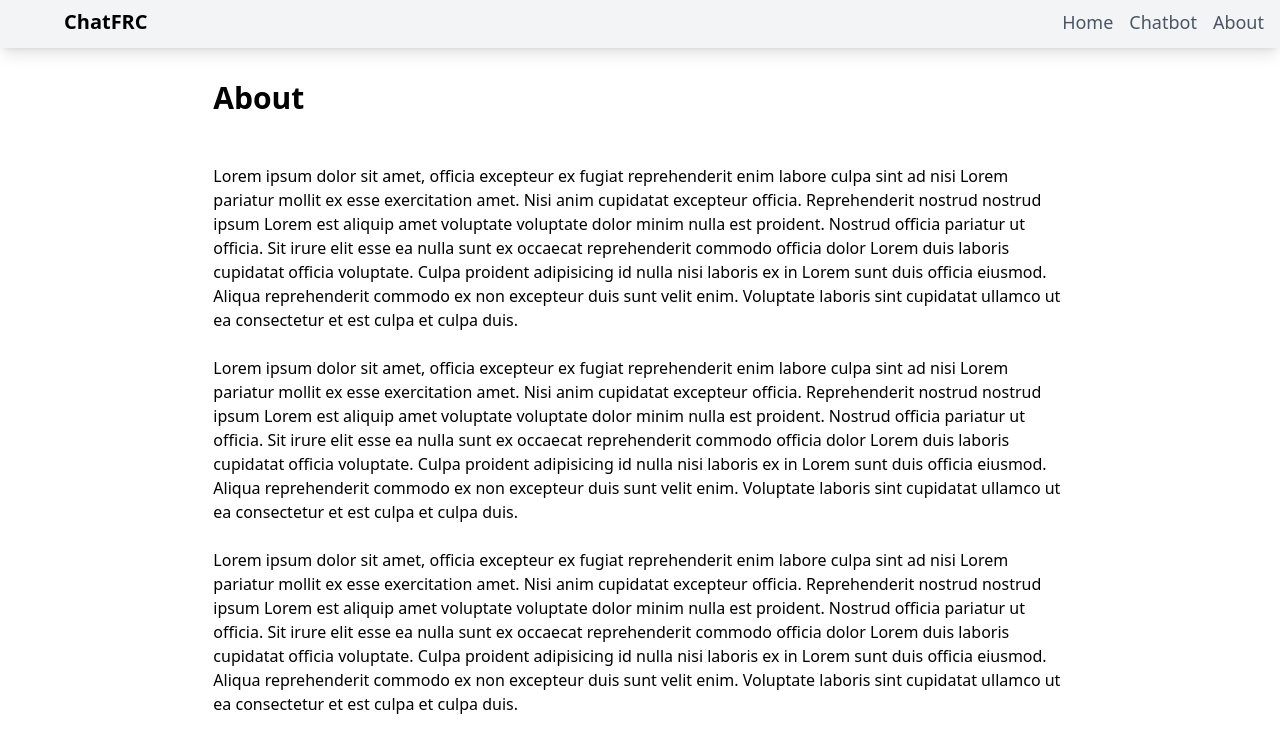
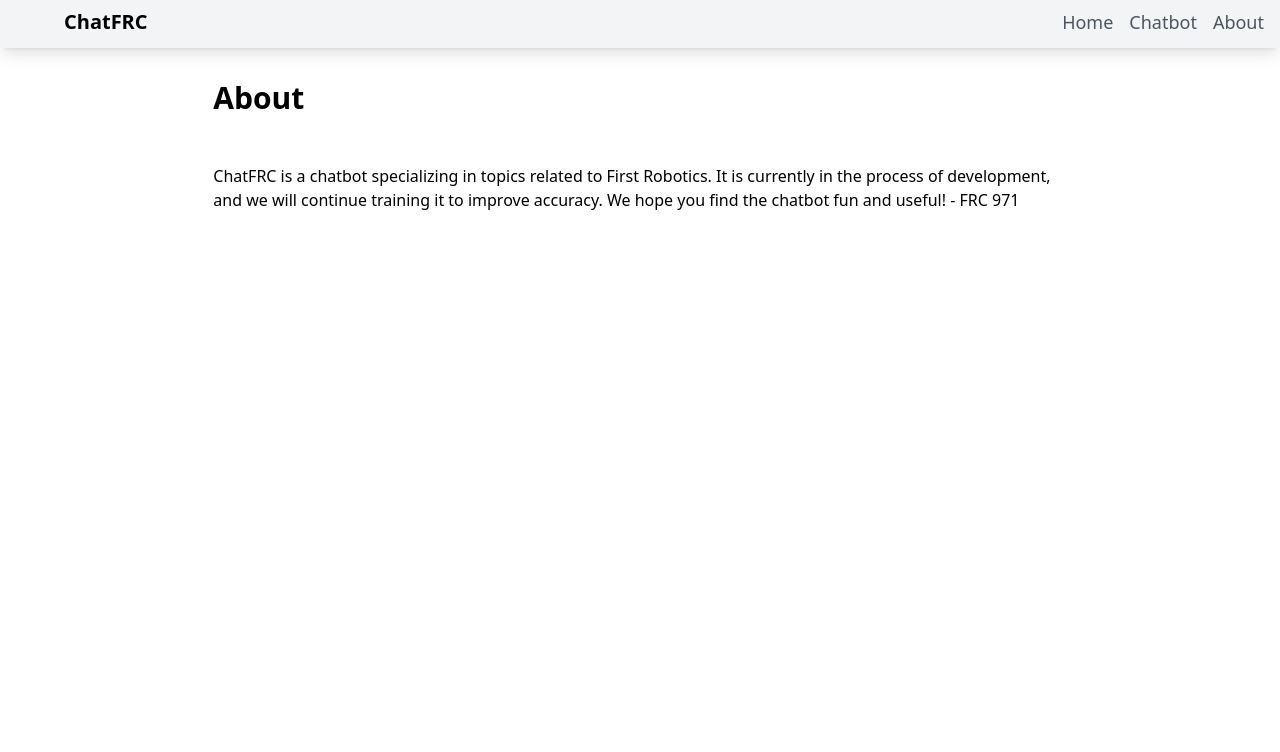
Before and after one commit to frc971/chatfrc, a SvelteKit app: page /about in a window 1280 px wide. Shown: the top 752 px of the page. Built offline with nearby package versions, Linux system fonts and the light colour scheme.

Commit message:
Add about info
Signed-off-by: Maxwell Henderson <mxwhenderson@gmail.com>

```diff
--- a/src/routes/about/AboutText.ts
+++ b/src/routes/about/AboutText.ts
@@ -4,7 +4,5 @@
  */
 
 export default `
-    Lorem ipsum dolor sit amet, officia excepteur ex fugiat reprehenderit enim labore culpa sint ad nisi Lorem pariatur mollit ex esse exercitation amet. Nisi anim cupidatat excepteur officia. Reprehenderit nostrud nostrud ipsum Lorem est aliquip amet voluptate voluptate dolor minim nulla est proident. Nostrud officia pariatur ut officia. Sit irure elit esse ea nulla sunt ex occaecat reprehenderit commodo officia dolor Lorem duis laboris cupidatat officia voluptate. Culpa proident adipisicing id nulla nisi laboris ex in Lorem sunt duis officia eiusmod. Aliqua reprehenderit commodo ex non excepteur duis sunt velit enim. Voluptate laboris sint cupidatat ullamco ut ea consectetur et est culpa et culpa duis.
-    Lorem ipsum dolor sit amet, officia excepteur ex fugiat reprehenderit enim labore culpa sint ad nisi Lorem pariatur mollit ex esse exercitation amet. Nisi anim cupidatat excepteur officia. Reprehenderit nostrud nostrud ipsum Lorem est aliquip amet voluptate voluptate dolor minim nulla est proident. Nostrud officia pariatur ut officia. Sit irure elit esse ea nulla sunt ex occaecat reprehenderit commodo officia dolor Lorem duis laboris cupidatat officia voluptate. Culpa proident adipisicing id nulla nisi laboris ex in Lorem sunt duis officia eiusmod. Aliqua reprehenderit commodo ex non excepteur duis sunt velit enim. Voluptate laboris sint cupidatat ullamco ut ea consectetur et est culpa et culpa duis.
-    Lorem ipsum dolor sit amet, officia excepteur ex fugiat reprehenderit enim labore culpa sint ad nisi Lorem pariatur mollit ex esse exercitation amet. Nisi anim cupidatat excepteur officia. Reprehenderit nostrud nostrud ipsum Lorem est aliquip amet voluptate voluptate dolor minim nulla est proident. Nostrud officia pariatur ut officia. Sit irure elit esse ea nulla sunt ex occaecat reprehenderit commodo officia dolor Lorem duis laboris cupidatat officia voluptate. Culpa proident adipisicing id nulla nisi laboris ex in Lorem sunt duis officia eiusmod. Aliqua reprehenderit commodo ex non excepteur duis sunt velit enim. Voluptate laboris sint cupidatat ullamco ut ea consectetur et est culpa et culpa duis.
+ChatFRC is a chatbot specializing in topics related to First Robotics. It is currently in the process of development, and we will continue training it to improve accuracy. We hope you find the chatbot fun and useful! - FRC 971
 `;
```
